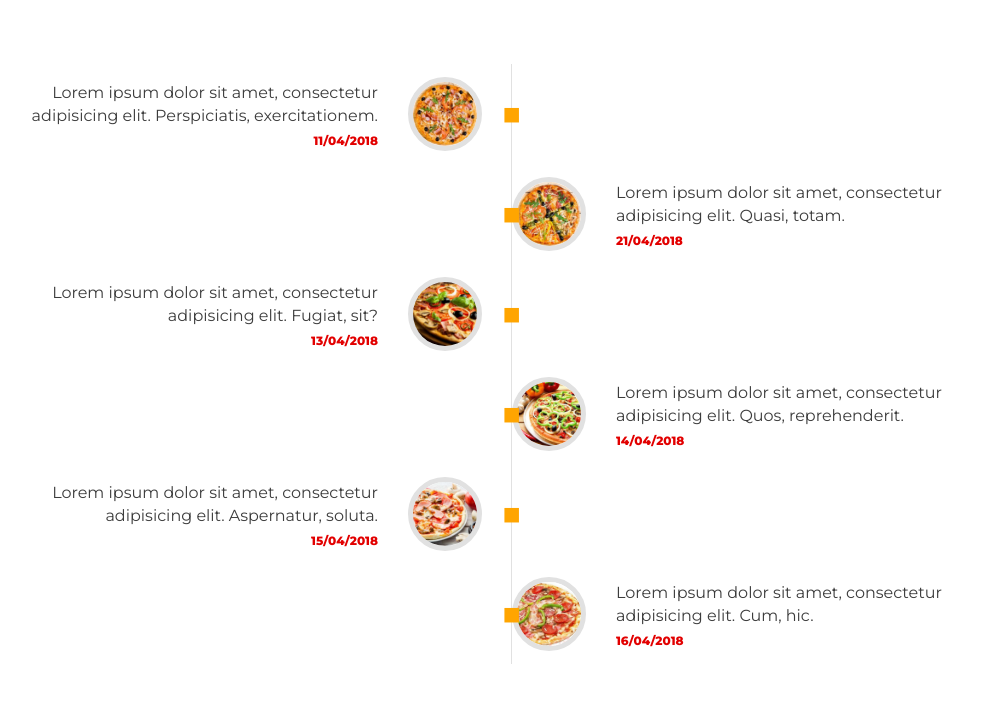
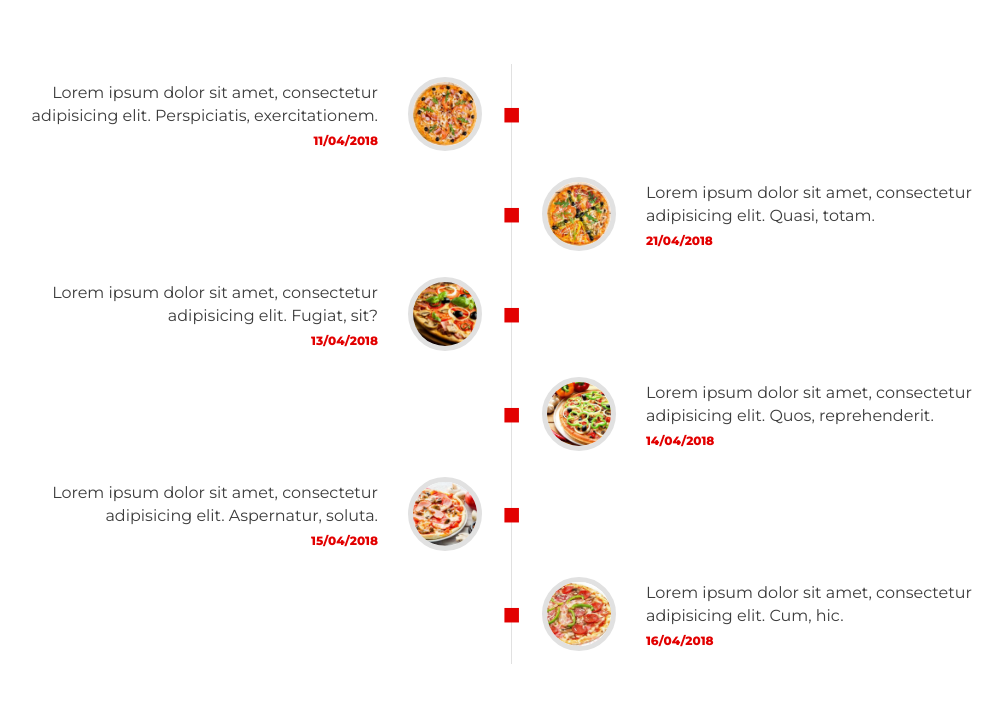
Before and after one commit to yehorich75/timeline.yeh, a website: page src/index.pug in a window 1280 px wide. Shown: the whole page, without its empty margins (128-1131 px from the left). Drawn offline with nearby package versions, Linux system fonts and the light colour scheme; files that its build step writes are made by us from their sources; files whose address does not match are found by name.

Commit message:
Alignments Grid Items Vertical

```diff
--- a/src/sass/index.sass
+++ b/src/sass/index.sass
@@ -14,7 +14,6 @@ body
 		display: flex
 		position: relative
 		align-items: center
-		justify-content: center
 		width: 100%
 		height: 100px
 		// padding: 20px
@@ -53,11 +52,11 @@ body
 			right: 0px
 			&::after
 				content: '■'
-				color: orange
+				color: $color-accent
 				font-size: 30px
 				line-height: 220%
 	.even
-		padding-left: 0
+		padding-left: 30px
 		.divider
 			display: flex
 			align-items: center
@@ -69,7 +68,7 @@ body
 			right: 100%
 			&::before
 				content: '■'
-				color: orange
+				color: $color-accent
 				font-size: 30px
 				line-height: 220%
 
```
Also changed, not shown: public/css/index.css, public/css/style.css.
